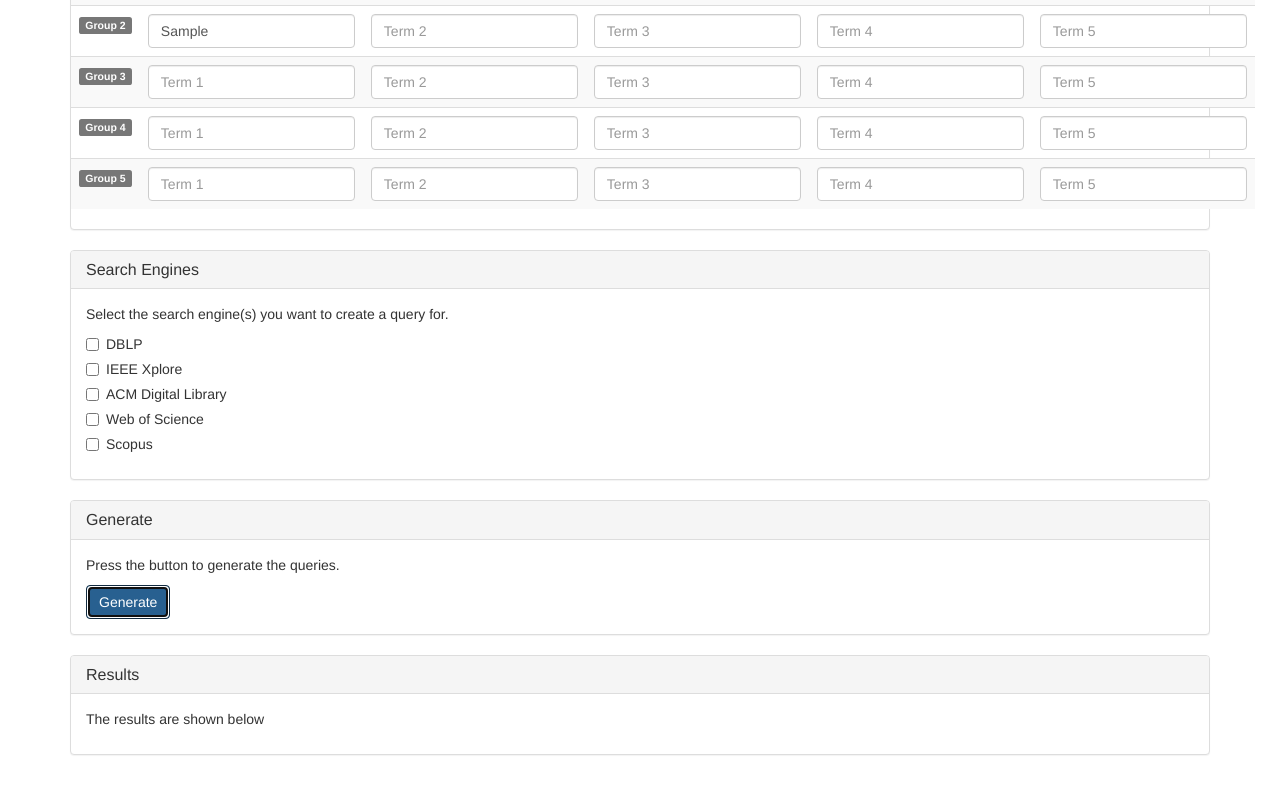
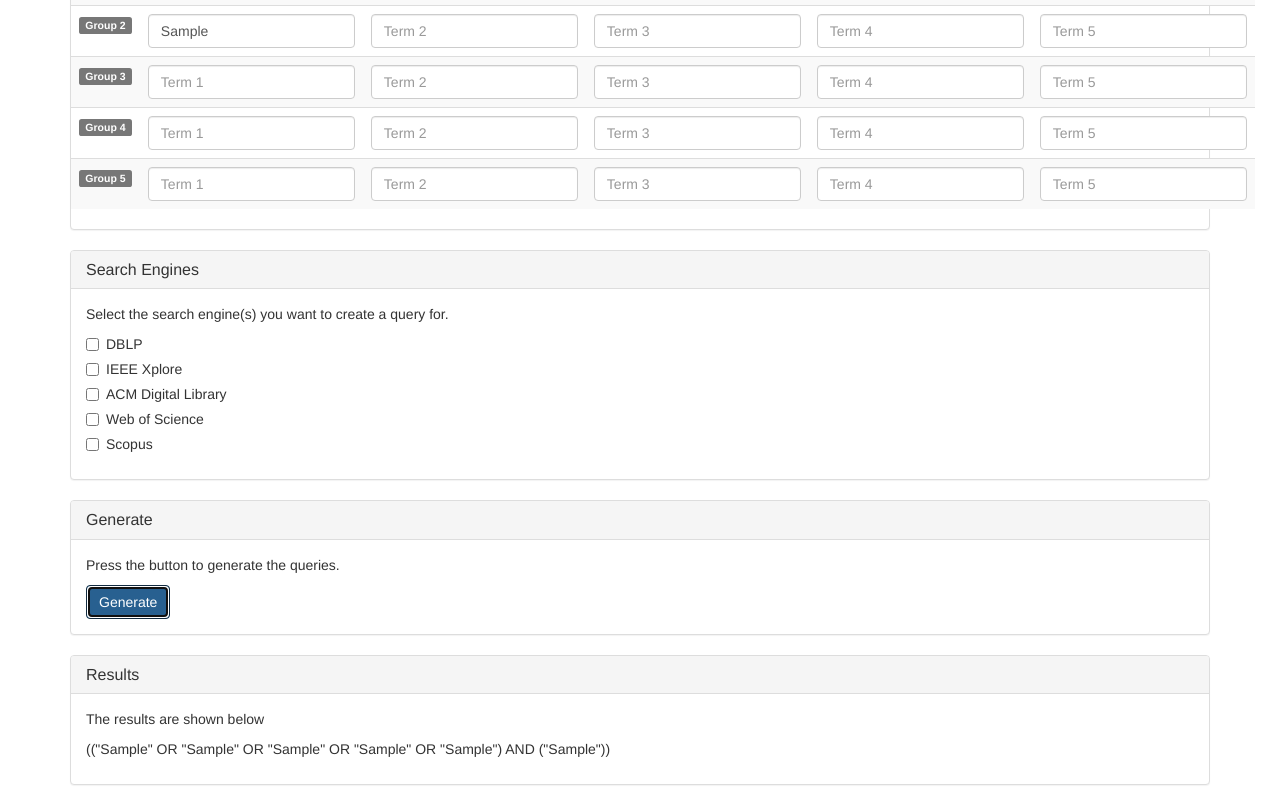
Before and after one commit to JazSingh/SLR-GEN, a plain HTML site: page index.html in a window 1280 px wide. Both pictures are taken after typing "Sample", "Sample", "Sample", "Sample", "Sample", "Sample" into the empty fields and a click on the button "Generate". Shown: the part 238-1033 px from the top of the page. Drawn offline with Linux system fonts and the light colour scheme.

Commit message:
first version

```diff
--- a/index.html
+++ b/index.html
@@ -142,6 +142,7 @@
         </div>
         <div class="panel-body">
           <p>The results are shown below</p>
+          <p id="result"></p>
         </div>
       </div>
 
--- a/js/script.js
+++ b/js/script.js
@@ -2,11 +2,31 @@ $(function() {
     console.log( "ready!" );
 
     $( "#generate-button" ).click(function() {
-        var potato = $(".term-group");
-        console.log(potato);
+        var $termGroups = $(".term-group");
+
+        var groups = [];
+        var j = 0;
+        for(var i = 0; i < $termGroups.size(); i++) {
+            var terms = $(":input", $termGroups[i]).map(function() {
+                return $(this).val() === "" ? null : "\"" + $(this).val() + "\"";
+            });
+
+            var termArr = $.makeArray(terms);
+            if(checkNotEmpty(termArr)) {
+                groups[j]= "(" + termArr.join(" OR ") + ")";
+                j++;
+            }
+        }
+
+        var query = "TABLE EMPTY";
+        if(checkNotEmpty(groups)) {
+            query = "(" + groups.join(" AND ") + ")";
+        }
+        $("#result").text(query);
     });
 
-    function getValues(group) {
+    function checkNotEmpty(arrayObj) {
+        return arrayObj.length > 0
+    }
 
-    }
 });
```
